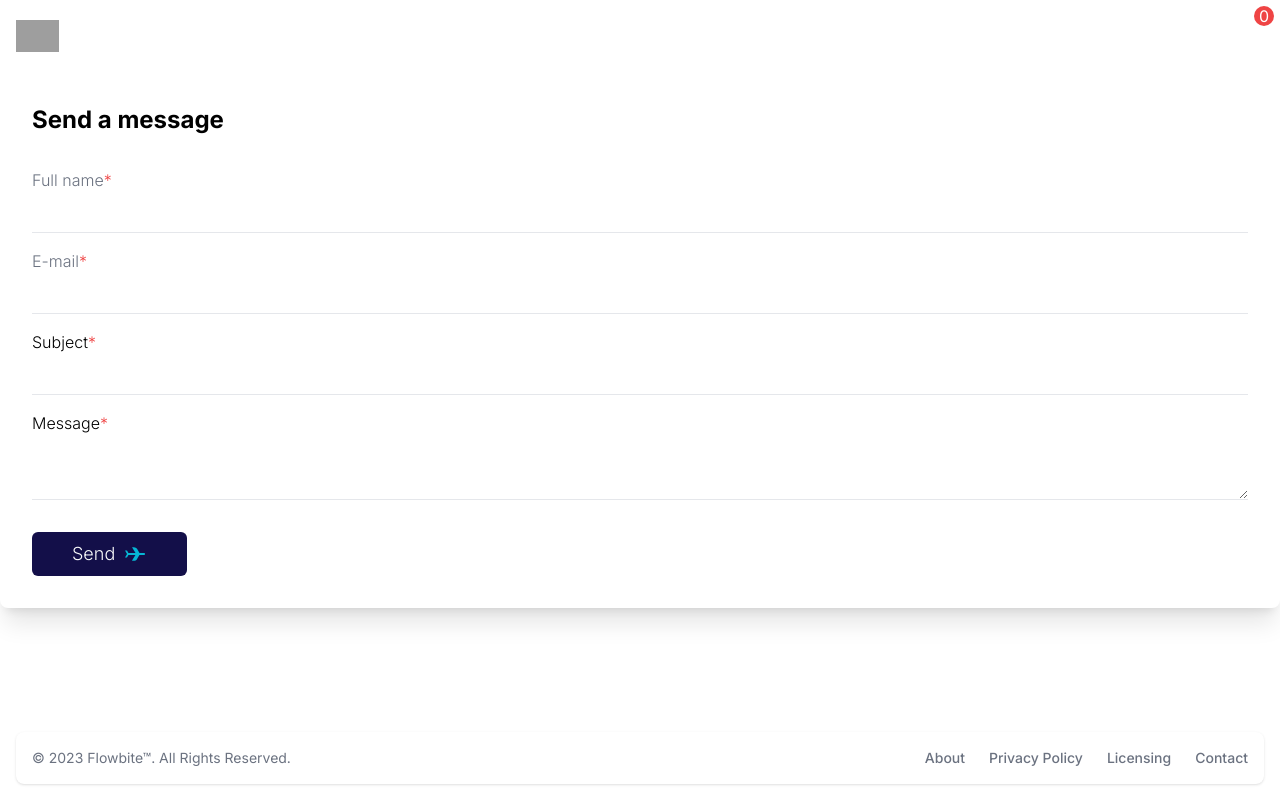
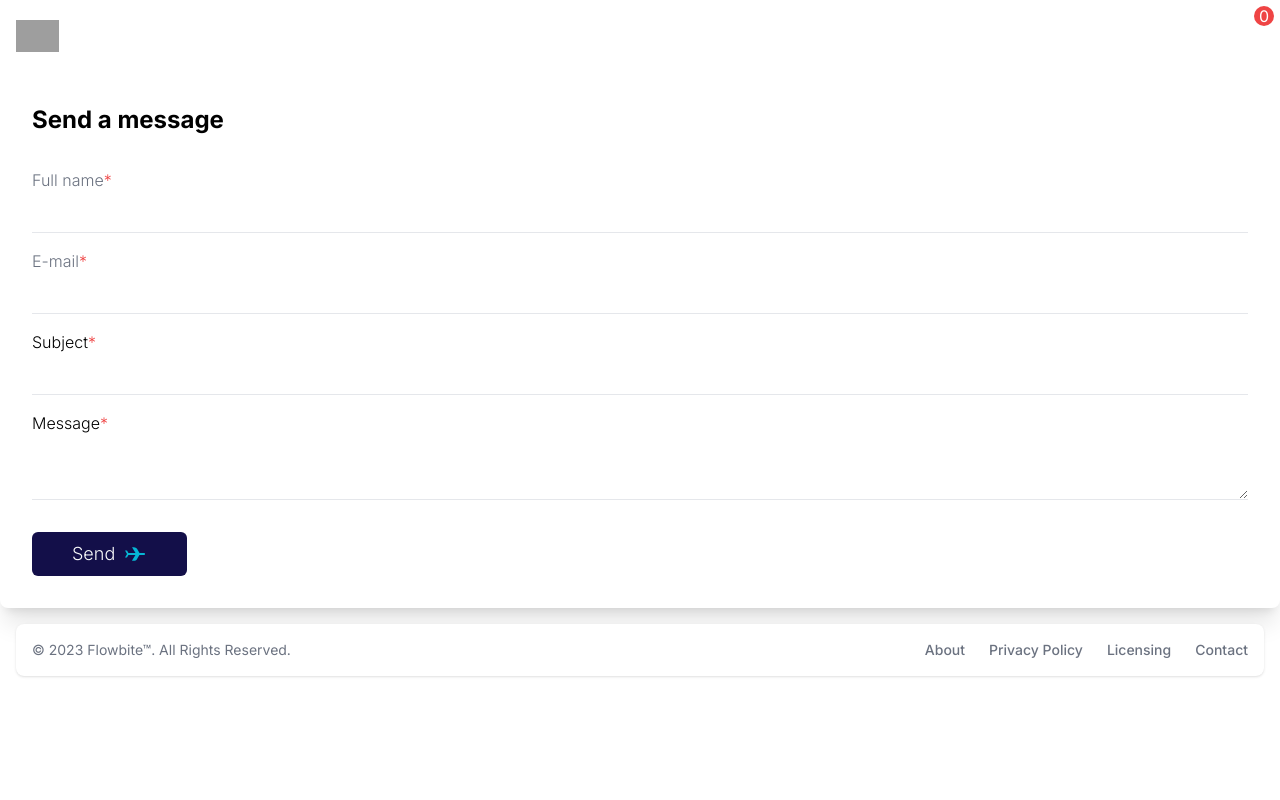
Before and after one commit to PedroGontijo13/StoreNextJs2, a Next.js app: page /contact in a window 1280 px wide. Built offline with nearby package versions, Linux system fonts and the light colour scheme; grey boxes are pictures that could not be loaded.

Commit message:
FooterFix

```diff
--- a/app/layout.js
+++ b/app/layout.js
@@ -19,8 +19,8 @@ export default function RootLayout({ children }) {
           <NavBar />
           <div className='container mx-auto flex-grow'>
             {children}
+            <Footer className='fixed bottom-0 left-0 w-full mx-auto' />
           </div>
-          <Footer className='fixed bottom-0 left-0 w-full mx-auto' /> {/* Added classNames and styling */}
         </div>
       </body>
     </html>
--- a/app/page.js
+++ b/app/page.js
@@ -41,7 +41,7 @@ export default function Home() {
   }, [addProducts, cartItems, products]);
 
   return (
-    <main className={modalVisible ? "overflow-y-hidden fixed" : ""}>
+    <main className={`${modalVisible ? "overflow-y-hidden fixed" : ""}`}>
       {modalVisible && <Modal isVisible={modalVisible} />}
       <div>
         <Banner />
```
